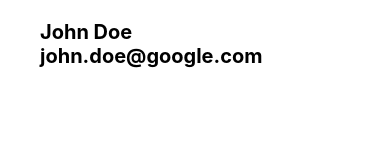
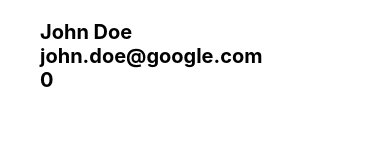
Before and after one commit to BrunoAlan/05-context-app, a React Native app: screen / in a window 390 px wide. Shown: the top 160 px of the page. Built offline with nearby package versions, Linux system fonts and the light colour scheme.

Commit message:
Add counter on home screen

```diff
--- a/src/presentation/screens/home/HomeScreen.tsx
+++ b/src/presentation/screens/home/HomeScreen.tsx
@@ -1,13 +1,16 @@
 import { Text, View } from 'react-native';
 import { styles } from '../../../config/app-theme';
 import { useProfileStore } from '../../store/profile-store';
+import { useCounterStore } from '../../store/counter-store';
 const HomeScreen = () => {
   const name = useProfileStore((state) => state.name);
   const email = useProfileStore((state) => state.email);
+  const counter = useCounterStore((state) => state.counter);
   return (
     <View style={styles.container}>
       <Text style={styles.title}>{name}</Text>
       <Text style={styles.title}>{email}</Text>
+      <Text style={styles.title}>{counter}</Text>
     </View>
   );
 };
```
